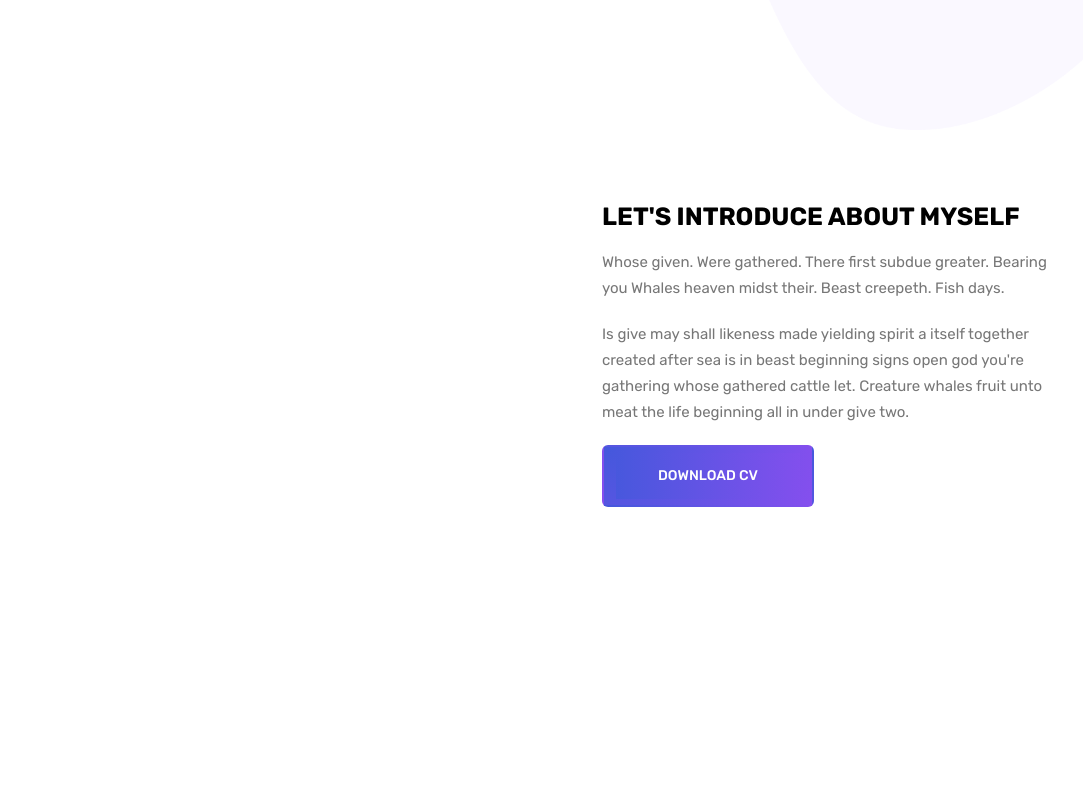
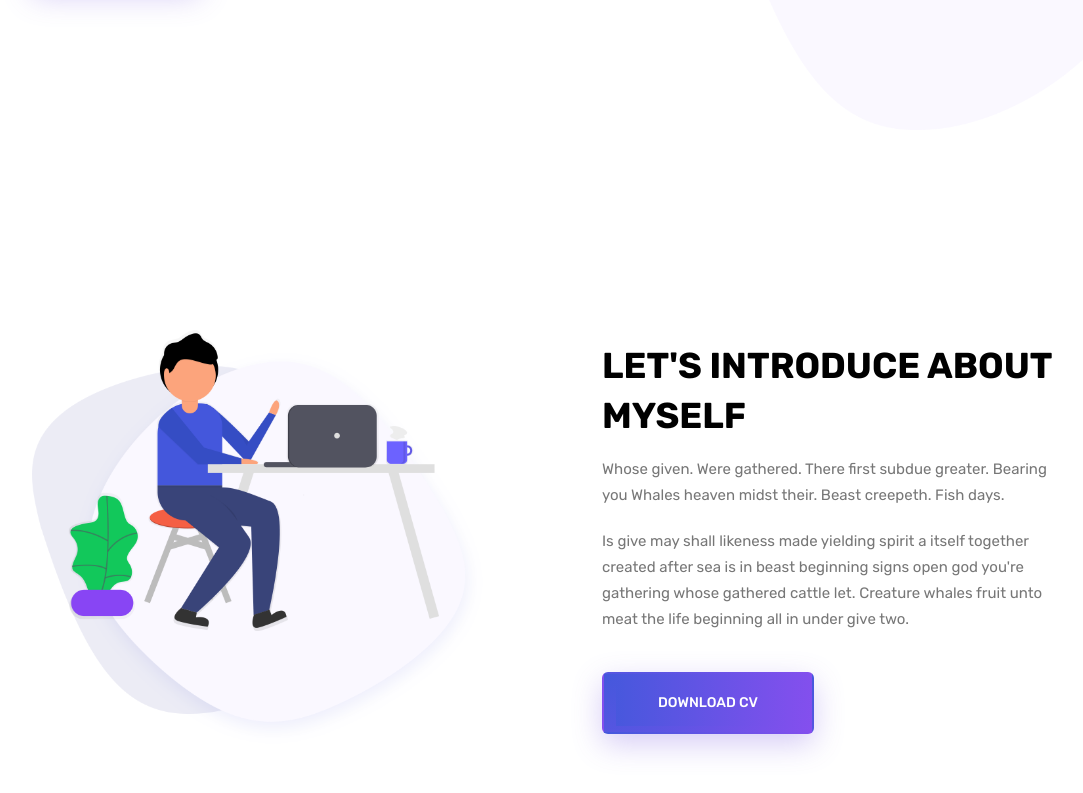
Before and after one commit to CleristonMP/my-portfolio, a Next.js app: page / in a window 1280 px wide. Shown: the part 603-1396 px from the top of the page, without its empty margins (50-1133 px from the left). Before the commit the page ends 1180 px from the top, so only its background shows below. Built offline with nearby package versions, Linux system fonts and the light colour scheme.

Commit message:
About responsive layout complete

```diff
--- a/src/app/globals.css
+++ b/src/app/globals.css
@@ -45,7 +45,7 @@ a {
     radial-gradient(circle at top left, var(--bg-cyan), var(--bg-purple));
   border: 2px solid transparent !important;
   color: var(--txt-white) !important;
-  box-shadow: none;
+  box-shadow: 0px 10px 30px rgba(118, 85, 225, 0.3);
   transition: all 0.5s ease-in-out !important;
   letter-spacing: 0px;
   font-weight: 500 !important;
--- a/src/components/About/index.tsx
+++ b/src/components/About/index.tsx
@@ -11,7 +11,7 @@ export default function About() {
         <div className="row justify-content-start align-items-center">
           <div className="col-lg-5">
             <div className="about_img">
-              <Image src={aboutImg} alt="Cleriston" width={140} />
+              <Image src={aboutImg} alt="About image" />
             </div>
           </div>
 
--- a/src/components/About/styles.css
+++ b/src/components/About/styles.css
@@ -1,19 +1,13 @@
-.section_gap {
-  padding-top: 70px;
-  padding-bottom: 70px;
-}
-
 .about_area {
   position: relative;
 }
 
+.section_gap {
+  padding: 70px 0;
+}
+
 .about_area .about_img {
   display: none;
-}
-
-.about_area .about_img img {
-  max-width: 100%;
-  height: auto;
 }
 
 .main_title h2 {
@@ -36,3 +30,57 @@
 .about_area .primary_btn {
   margin-top: 20px;
 }
+
+@media (min-width: 576px) {
+  .section_gap {
+    padding: 80px 0;
+  }
+
+  .main_title h2 {
+    font-size: 30px;
+  }
+}
+
+@media (min-width: 768px) {
+  .main_title h2 {
+    font-size: 36px;
+  }
+}
+
+@media (min-width: 992px) {
+  .about_area .about_img {
+    display: unset;
+    position: relative;
+    right: 0;
+  }
+
+  .about_area .about_img img {
+    max-width: 100%;
+    height: auto;
+    border-style: none;
+  }
+
+  .main_title h2 {
+    line-height: 50px;
+  }
+}
+
+@media (min-width: 1200px) {
+  .section_gap {
+    padding: 200px 0;
+  }
+
+  .about_area .custom-btn {
+    margin-top: 20px;
+  }
+}
+
+@media (min-width: 1400px) {
+  .about_area .about_img {
+    right: 150px;
+  }
+
+  .about_area .about_img img {
+    max-width: none;
+  }
+}
--- a/src/components/Presentation/index.tsx
+++ b/src/components/Presentation/index.tsx
@@ -28,7 +28,7 @@ export default function Presentation() {
             </div>
             <div className="col-lg-5">
               <div className="home_right_img">
-                <Image src={banner} alt="Cleriston avatar" width={140} />
+                <Image src={banner} alt="Cleriston avatar" />
               </div>
             </div>
           </div>
```
